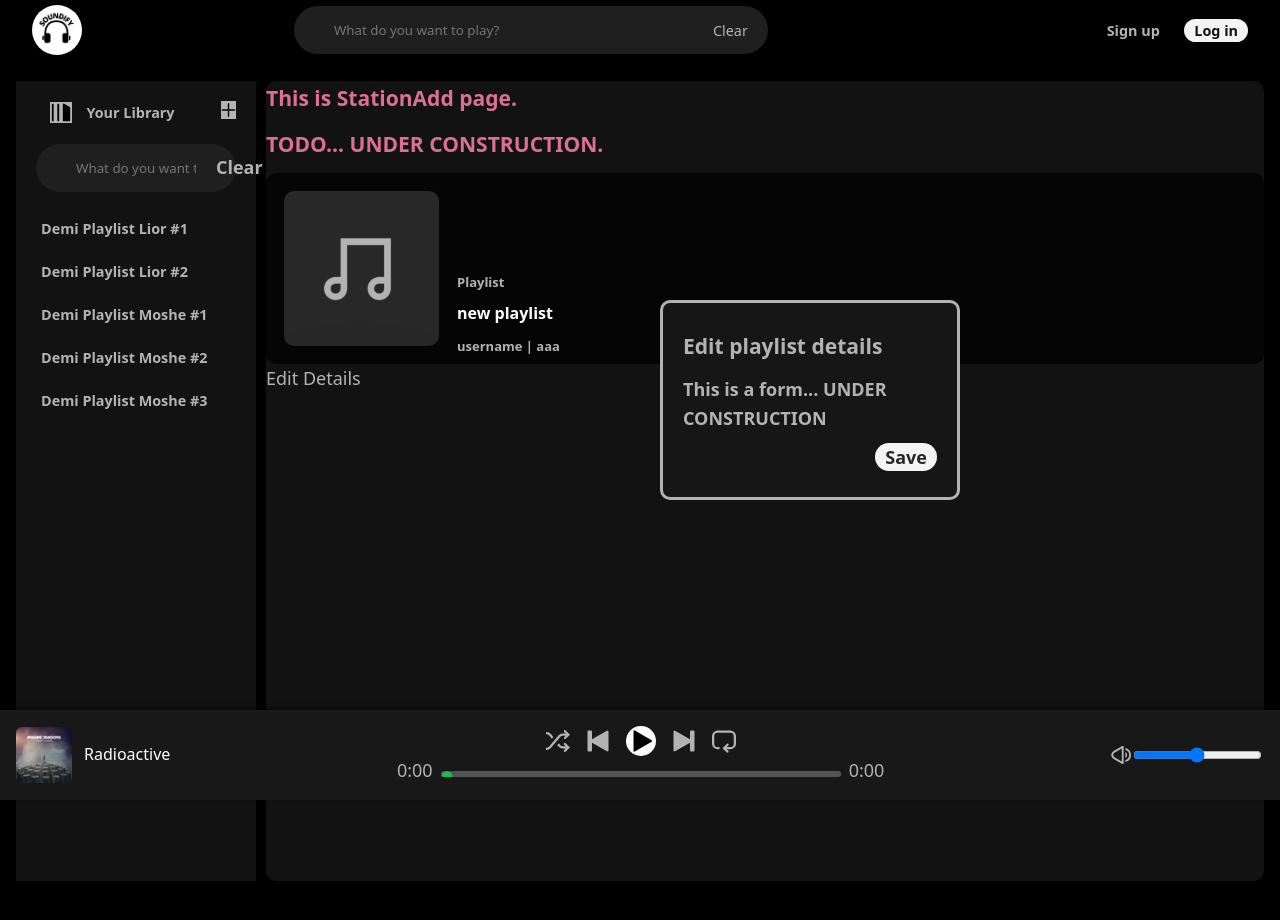
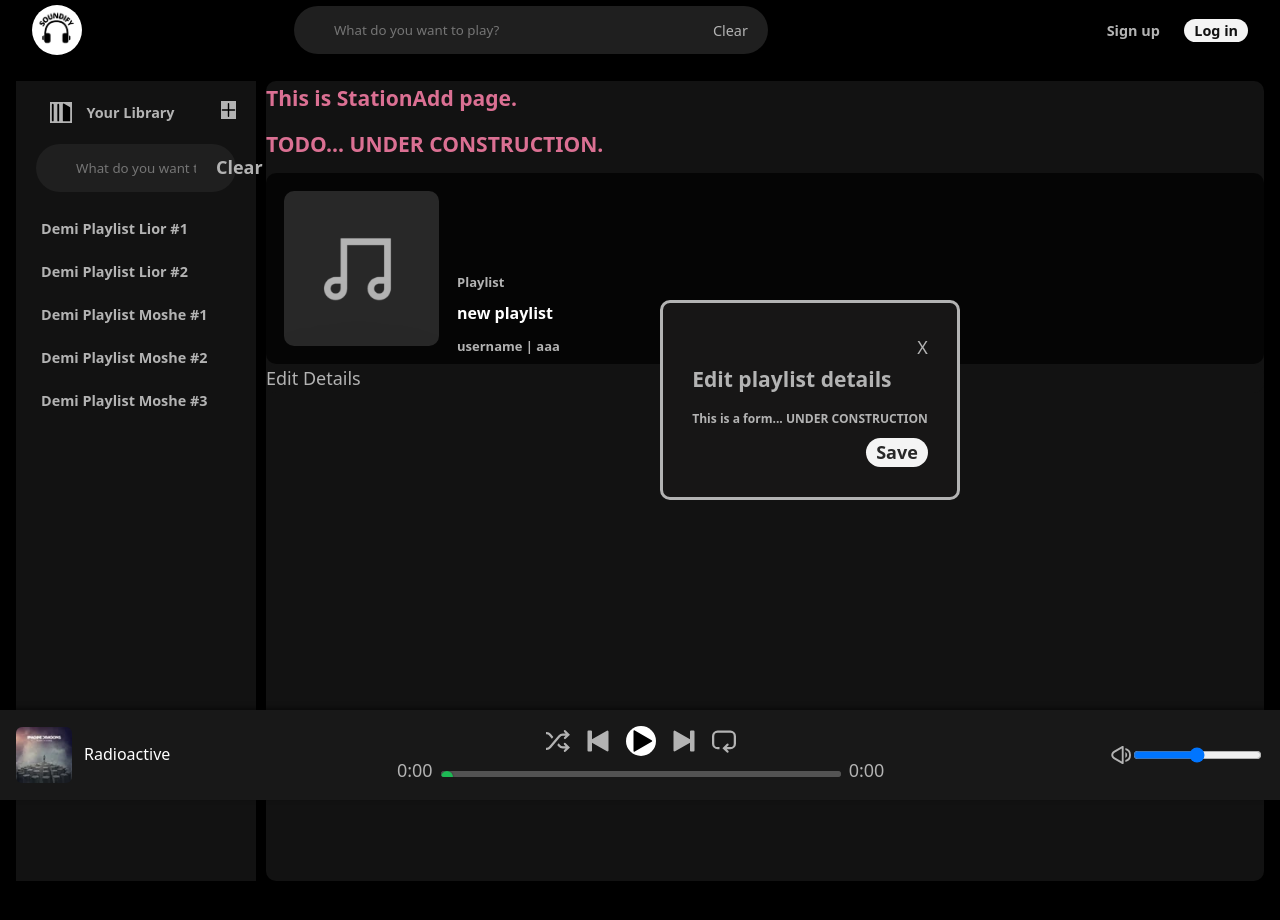
Before and after one commit to noalesh/soundify, a React (Vite) app: page /newStation in a window 1280 px wide. Both pictures are taken after a click on the button "Edit Details". Shown: the top 920 px of the page. Built offline with nearby package versions, Linux system fonts and the light colour scheme; no server answers.

Commit message:
added X button to Edit Details modal.

```diff
--- a/src/assets/styles/pages/StationAdd.scss
+++ b/src/assets/styles/pages/StationAdd.scss
@@ -56,6 +56,12 @@
   }
 
 
+  #close-station-edit{
+    margin-left: auto;
+    margin-right: 0;
+  }
+
+
   .modal_details_container.show {
     pointer-events: auto;
     opacity: 1;
--- a/src/pages/StationAdd.jsx
+++ b/src/pages/StationAdd.jsx
@@ -8,6 +8,7 @@ export function StationAdd() {
         const open_station_edit = document.getElementById('open-station-edit')
         const modal_details_container = document.getElementById('modal_details_container')
         const close_station_edit = document.getElementById('save-station-edit')
+        const close_station_edit_X = document.getElementById('close-station-edit')
 
         if (open_station_edit) {
             open_station_edit.addEventListener('click', () => {
@@ -17,6 +18,12 @@ export function StationAdd() {
 
         if (close_station_edit) {
             close_station_edit.addEventListener('click', () => {
+                modal_details_container.classList.remove('show')
+            })
+        }
+
+        if (close_station_edit_X) {
+            close_station_edit_X.addEventListener('click', () => {
                 modal_details_container.classList.remove('show')
             })
         }
@@ -54,13 +61,18 @@ export function StationAdd() {
 
       <dialog class="modal_details_container" id="modal_details_container">
         <div class="modal-details">
+        <button id="close-station-edit">
+                X
+        </button>
         <h3>Edit playlist details</h3>
         <form>
-                <h4>This is a form... UNDER CONSTRUCTION</h4>
+            <h6>This is a form... UNDER CONSTRUCTION</h6>
         </form>
         <button id="save-station-edit">
             Save
         </button>
+
+
         </div>
       </dialog>
 
```
Lines whose indentation alone changed are shown as unchanged.
